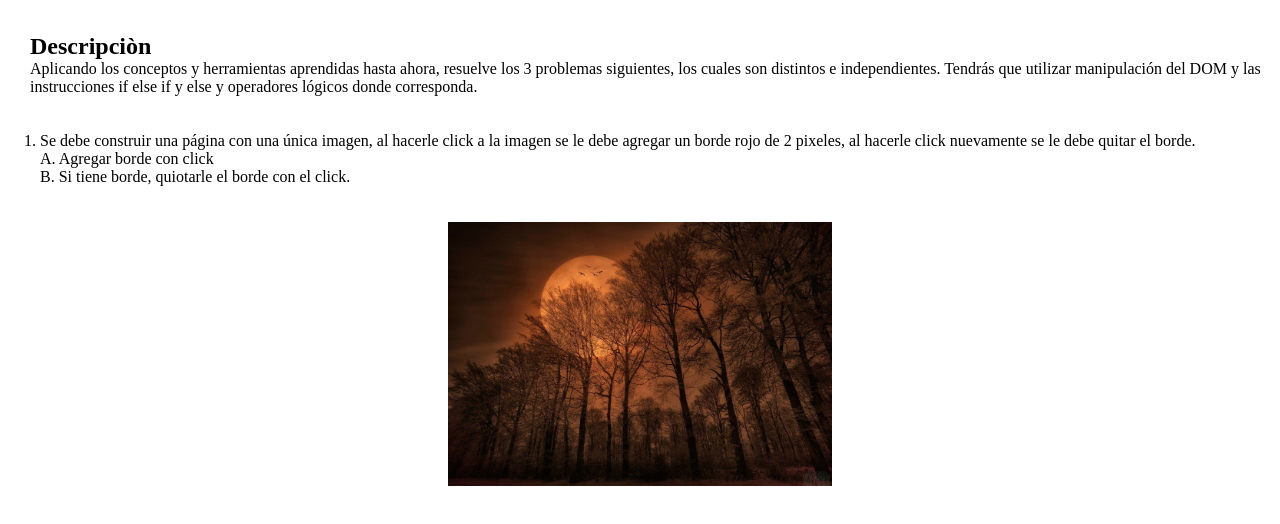
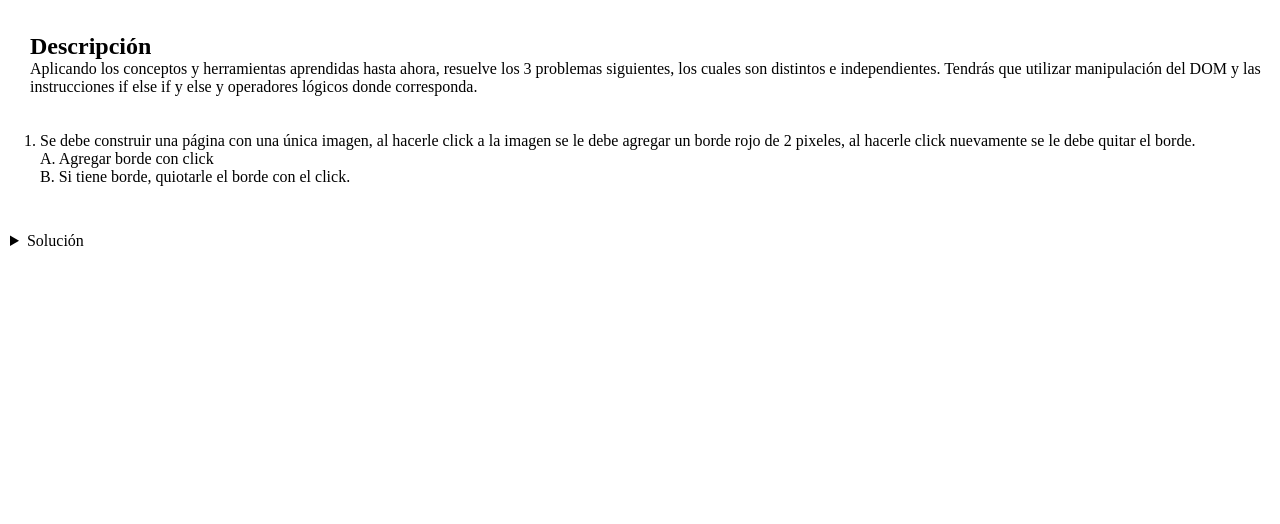
Before and after one commit to Row-Diaz/Condiciones, a plain HTML site: page index.html in a window 1280 px wide. Shown: the part 40-564 px from the top of the page. Drawn offline with Linux system fonts and the light colour scheme.

Commit message:
adición de la etiqueta details

```diff
--- a/assets/css/style.css
+++ b/assets/css/style.css
@@ -28,3 +28,6 @@ h2 {
     justify-content: center;
     width: 30%;
 }
+details{
+    margin: 10px;
+}
--- a/index.html
+++ b/index.html
@@ -13,7 +13,7 @@
     <br />
     <br />
 
-    <h2>Descripciòn</h2>
+    <h2>Descripción</h2>
 
     <div>
       <p class="descripcion">
@@ -36,10 +36,14 @@
     </div>
 <br>
 <br>
+<details>
+    <summary>Solución</summary>
     <div class="gotico" >
         <img id="imagen" onclick="borde()" src="./assets/img/gotico.jpg" alt="">
     </div>
 
+</details>
+
     <script src="./assets/js/index.js"></script>
   </body>
 </html>
```
